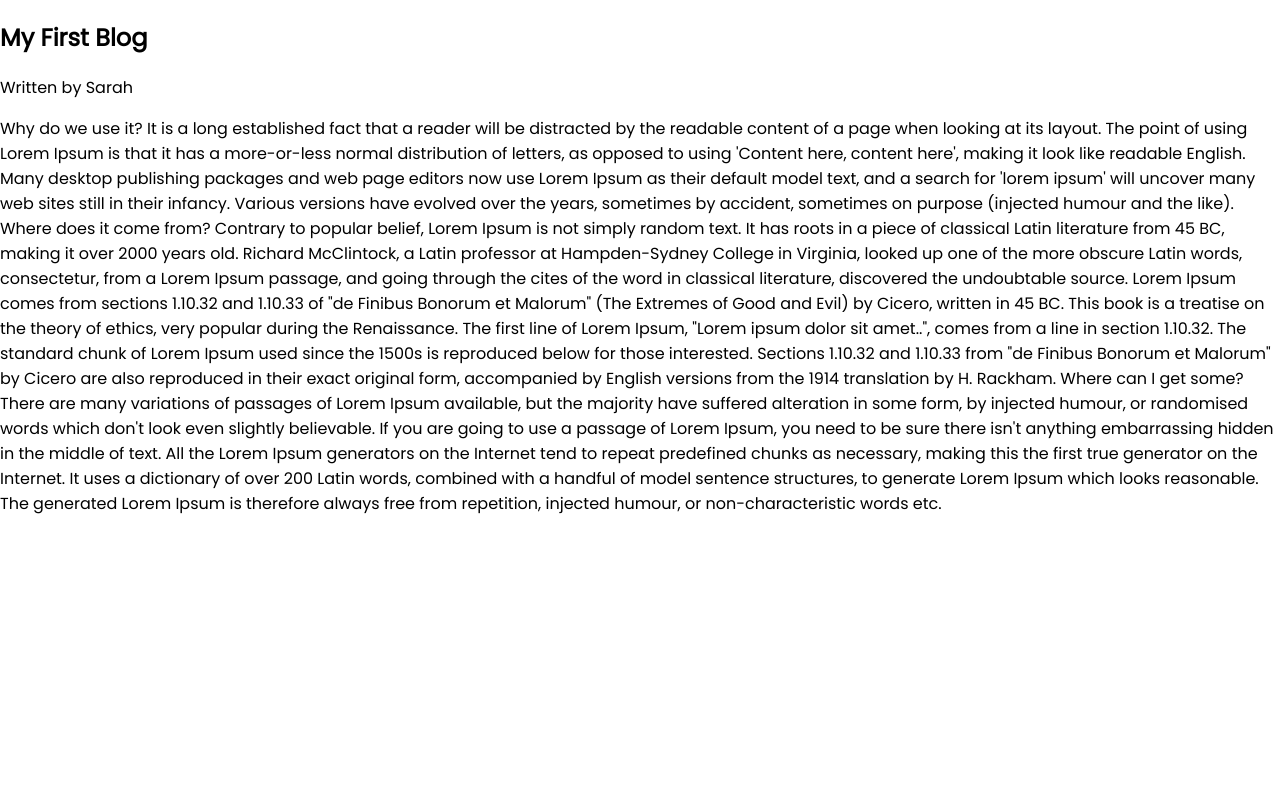
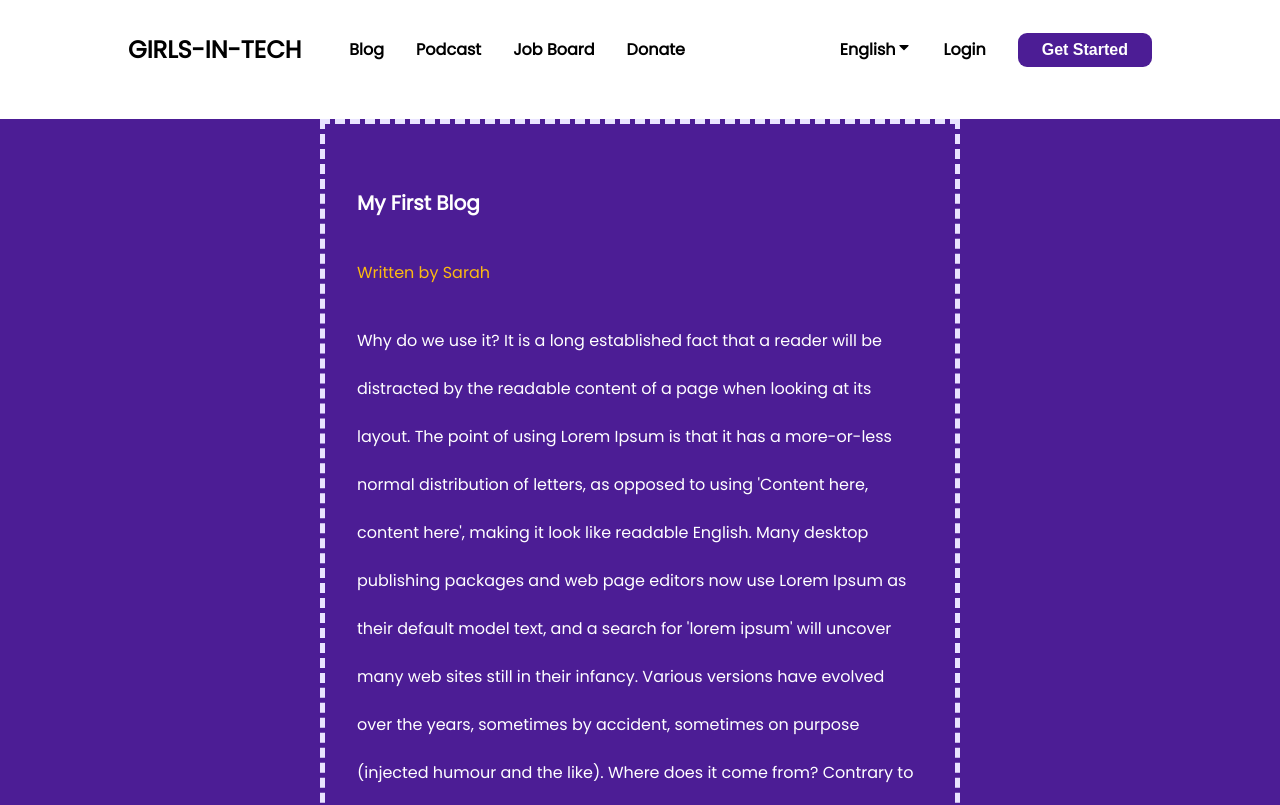
Before and after one commit to Dhanidayo/NG-IWD-2022-Hackathon-Team3, a React (Create React App) app: page /blogs/1 in a window 1280 px wide. Shown: the top 805 px of the page. Built offline with nearby package versions, Linux system fonts and the light colour scheme; data requests are answered from the project's data file.

Commit message:
updated blog page

```diff
--- a/src/components/BlogDetails/index.jsx
+++ b/src/components/BlogDetails/index.jsx
@@ -1,5 +1,7 @@
 import { useParams } from "react-router-dom";
 import useFetch from '../../Hooks/useFetch';
+import DefaultLayout from "../Layout";
+import "./style.css";
 
 
 const BlogDetails = () => {
@@ -16,18 +18,21 @@ const BlogDetails = () => {
     // }
 
     return (
+       < DefaultLayout>
         <div className="blog-details">
+            <div className=" m-auto ">
             { isPending && <div>Loading...</div> }
             { error && <div>{ error }</div> }
             { blog && (
             <article>
                 <h2>{ blog.title }</h2>
-                <p>Written by { blog.author }</p>
+                <p className="author">Written by { blog.author }</p>
                 <div>{ blog.body }</div>
-                {/* <button onClick={handleDelete}>Delete</button> */}
             </article>
             )}
+            </div>
         </div>
+       </DefaultLayout>
     );
 }
 
--- a/src/components/BlogDetails/style.css
+++ b/src/components/BlogDetails/style.css
@@ -1,11 +1,31 @@
+.blog-details {
+  background-color: #4c1d95;
+  color: #fff;
+  width: 100%;
+}
+
+article {
+  width: 50%;
+  border: 5px dashed #e9e4ff;
+  padding: 2em;
+  margin: auto;
+}
+
 .blog-details h2 {
     font-size: 20px;
-    color: #4c1d95;
+    color: #fff;
     margin-bottom: 10px;
 }
+
+.author {
+  color: #fcba11;
+}
+
 .blog-details div {
   margin: 20px 0;
+  line-height: 3;
 }
+
 .blog-details button {
   background: #4c1d95;
   color: #fff;
```
Lines whose indentation alone changed are shown as unchanged.
